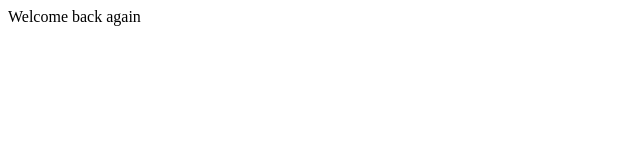
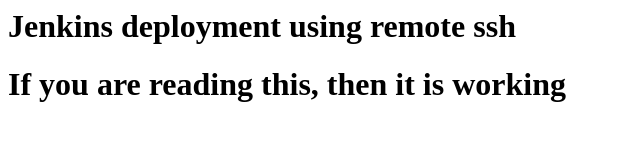
Before and after one commit to Pavan-0251/gittest, a plain HTML site: page index.html in a window 1280 px wide. Shown: the whole page, without its empty margins (0-640 px from the left). Drawn offline with Linux system fonts and the light colour scheme.

Commit message:
Update index.html

```diff
--- a/index.html
+++ b/index.html
@@ -1,2 +1,3 @@
 
-Welcome back again
+<h1>Jenkins deployment using remote ssh</h1>
+<h1>If you are reading this, then it is working</h1>
```
